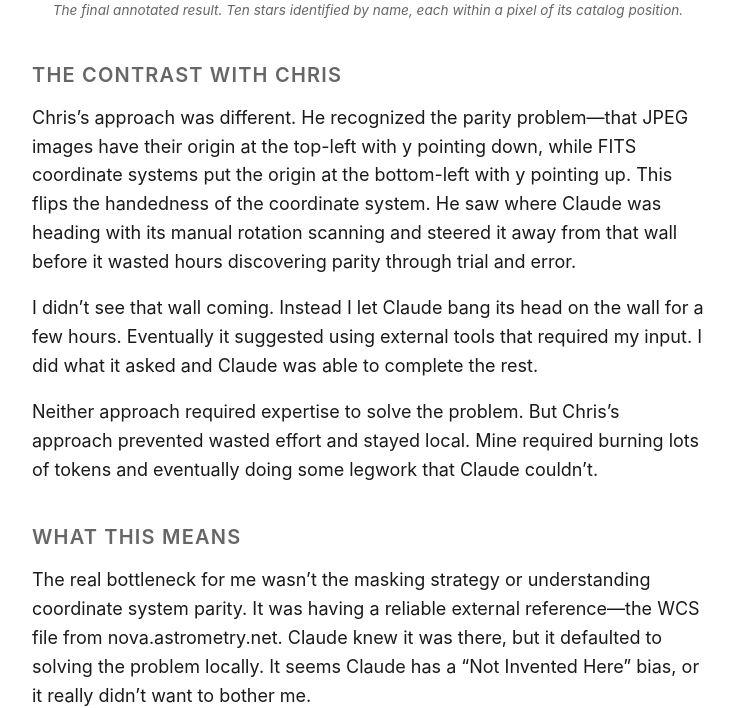
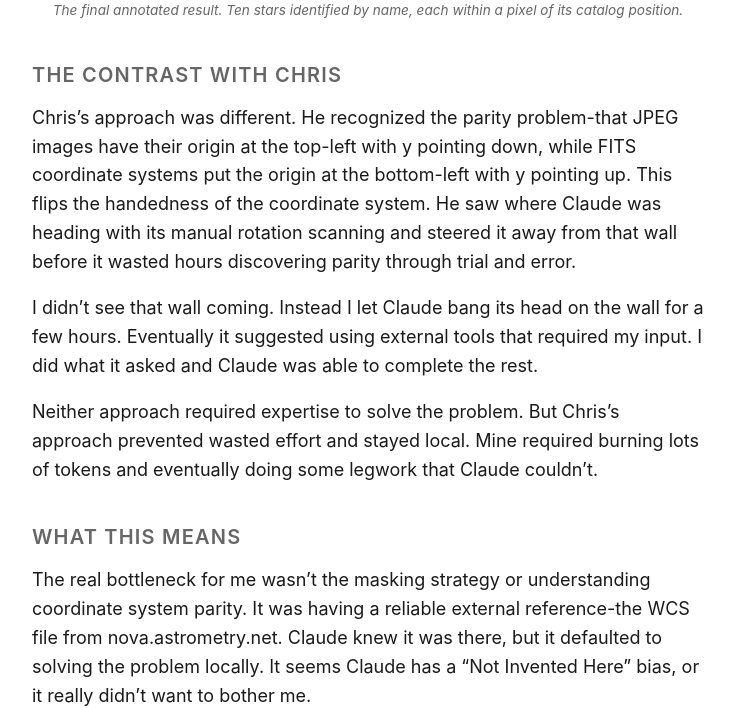
Before and after one commit to scottholdren/holdren.ai, a Jekyll site: the page built from _posts/2026-04-10-platesolving-without-domain-knowledge.md, in a window 1280 px wide and 1400 px high, scrolled down 4911 px. Shown: the part 282-990 px from the top of the window, without its empty margins (272-1007 px from the left). Built offline with Jekyll 4.4.1, drawn with Linux system fonts in a browser that asks for light colours; some of the changed text lies outside the part shown.

Commit message:
Replace em dashes with hyphens in platesolving post
Co-Authored-By: Claude Opus 4.6 (1M context) <noreply@anthropic.com>

```diff
--- a/_posts/2026-04-10-platesolving-without-domain-knowledge.md
+++ b/_posts/2026-04-10-platesolving-without-domain-knowledge.md
@@ -2,15 +2,15 @@
 layout: post
 title: "Platesolving Without Domain Knowledge"
 date: 2026-04-10
-description: "Two different paths to solving the same plate-solving problem — one with domain expertise, one without."
+description: "Two different paths to solving the same plate-solving problem - one with domain expertise, one without."
 ---
 
-My friend <a href="https://quietlife.net/2026/04/08/platesolving-for-fun-and-no-profit/">cwage</a> wrote about analyzing an Artemis II photo using plate solving—identifying which stars and celestial objects are visible in a photo of the Moon with the Sun behind it. His post documents how he used Claude Code to walk through the problem, hit a wall (the parity issue—FITS coordinate systems vs. JPEG coordinate systems), and then steered Claude through the solution once he recognized what was wrong.
+My friend <a href="https://quietlife.net/2026/04/08/platesolving-for-fun-and-no-profit/">cwage</a> wrote about analyzing an Artemis II photo using plate solving-identifying which stars and celestial objects are visible in a photo of the Moon with the Sun behind it. His post documents how he used Claude Code to walk through the problem, hit a wall (the parity issue-FITS coordinate systems vs. JPEG coordinate systems), and then steered Claude through the solution once he recognized what was wrong.
 
 I was curious - could I solve the same problem with Claude but no domain knowledge? I didn't know what parity was. I had never heard of plate solving. I just gave Claude the image and asked it to identify the 10 brightest celestial bodies and annotate the image. Here's what happened when I let Claude navigate completely blind.
 
 <figure>
-  <img src="/assets/posts/platesolving/art002e009301~large.jpg" alt="The original Artemis eclipse photo — the Moon surrounded by the Sun's corona, with faint stars scattered in the background.">
+  <img src="/assets/posts/platesolving/art002e009301~large.jpg" alt="The original Artemis eclipse photo - the Moon surrounded by the Sun's corona, with faint stars scattered in the background.">
   <figcaption>The original image. Moon, corona, and a scattering of stars hiding in the glow.</figcaption>
 </figure>
 
@@ -18,7 +18,7 @@ I was curious - could I solve the same problem with Claude but no domain knowled
 
 Claude's initial instinct was to build a plate solver from scratch. It used the skyfield library to compute where stars should be. It built custom scripts to detect bright spots in the image. It tried to match them against star catalogs using rotation scanning and source extraction.
 
-For over 30 minutes, it kept iterating. It tried different extraction heuristics. It tested different FOV estimates. It rotated through different rotation angles. Nothing converged. It blamed the corona glow—that bright halo around the Moon—for contaminating every source extraction attempt. It fixed angular separation calculation bugs. It tried different Moon detection methods. It tweaked brightness thresholds.
+For over 30 minutes, it kept iterating. It tried different extraction heuristics. It tested different FOV estimates. It rotated through different rotation angles. Nothing converged. It blamed the corona glow-that bright halo around the Moon-for contaminating every source extraction attempt. It fixed angular separation calculation bugs. It tried different Moon detection methods. It tweaked brightness thresholds.
 
 Several times it asked me for additional context.  I told it I had nothing to go on except the photo.
 
@@ -35,7 +35,7 @@ That was honest. It was also the right call.
 
 ## The Astrometry.net Suggestion
 
-At this point, Claude proposed a different approach: use `solve-field`, astrometry.net's local plate solver, with proper index files. It started downloading index files covering various scales. It tried running the solver on the original image. That didn't work—the corona confused it, and it guessed the wrong FOV. It tried on a masked image. That didn't work either.
+At this point, Claude proposed a different approach: use `solve-field`, astrometry.net's local plate solver, with proper index files. It started downloading index files covering various scales. It tried running the solver on the original image. That didn't work-the corona confused it, and it guessed the wrong FOV. It tried on a masked image. That didn't work either.
 
 Then Claude suggested something simpler: upload a masked version to nova.astrometry.net, the web service. It said: "Upload the masked image to http://nova.astrometry.net... It has all the index files and would solve this in minutes, giving you an exact WCS solution."
 
@@ -44,19 +44,19 @@ That sounded reasonable. I did it.
 ## The Masked Image Fails
 
 <figure>
-  <img src="/assets/posts/platesolving/masked_first_full.jpg" alt="Claude's first masking attempt — almost the entire frame is black. The stars have been masked out along with the corona.">
+  <img src="/assets/posts/platesolving/masked_first_full.jpg" alt="Claude's first masking attempt - almost the entire frame is black. The stars have been masked out along with the corona.">
   <figcaption>Claude's original mask. Doomed from the start.</figcaption>
 </figure>
 
 I uploaded the masked image Claude had generated. nova.astrometry.net returned: <a href="https://nova.astrometry.net/user_images/15025640">job failed</a>.
 
-Claude's response was straightforward: "That's unfortunate but not surprising — the corona glow probably defeated their source extractor too."
+Claude's response was straightforward: "That's unfortunate but not surprising - the corona glow probably defeated their source extractor too."
 
-The mask had been too aggressive—gray > 35 as the glow threshold ended up masking almost everything, including the actual stars. It generated yet another improved masked version, this time just a black circle over the Moon/corona center with all the stars preserved.
+The mask had been too aggressive-gray > 35 as the glow threshold ended up masking almost everything, including the actual stars. It generated yet another improved masked version, this time just a black circle over the Moon/corona center with all the stars preserved.
 
 <figure>
-  <img src="/assets/posts/platesolving/masked_eclipse.jpg" alt="Claude's second masking attempt — almost the entire frame is black, with only a sliver of sky visible. The stars have been masked out along with the corona.">
-  <figcaption>Claude's "improved" mask. Less aggressive — but still clearly struggling with the assignment.</figcaption>
+  <img src="/assets/posts/platesolving/masked_eclipse.jpg" alt="Claude's second masking attempt - almost the entire frame is black, with only a sliver of sky visible. The stars have been masked out along with the corona.">
+  <figcaption>Claude's "improved" mask. Less aggressive - but still clearly struggling with the assignment.</figcaption>
 </figure>
 
 
@@ -85,7 +85,7 @@ The final output was 10 stars with proper names and labels in the right spots.
 
 ## The Contrast with Chris
 
-Chris's approach was different. He recognized the parity problem—that JPEG images have their origin at the top-left with y pointing down, while FITS coordinate systems put the origin at the bottom-left with y pointing up. This flips the handedness of the coordinate system. He saw where Claude was heading with its manual rotation scanning and steered it away from that wall before it wasted hours discovering parity through trial and error.
+Chris's approach was different. He recognized the parity problem-that JPEG images have their origin at the top-left with y pointing down, while FITS coordinate systems put the origin at the bottom-left with y pointing up. This flips the handedness of the coordinate system. He saw where Claude was heading with its manual rotation scanning and steered it away from that wall before it wasted hours discovering parity through trial and error.
 
 I didn't see that wall coming. Instead I let Claude bang its head on the wall for a few hours. Eventually it suggested using external tools that required my input. I did what it asked and Claude was able to complete the rest.
 
@@ -94,7 +94,7 @@ Neither approach required expertise to solve the problem. But Chris's approach p
 
 ## What This Means
 
-The real bottleneck for me wasn't the masking strategy or understanding coordinate system parity. It was having a reliable external reference—the WCS file from nova.astrometry.net. Claude knew it was there, but it defaulted to solving the problem locally. It seems Claude has a "Not Invented Here" bias, or it really didn't want to bother me.
+The real bottleneck for me wasn't the masking strategy or understanding coordinate system parity. It was having a reliable external reference-the WCS file from nova.astrometry.net. Claude knew it was there, but it defaulted to solving the problem locally. It seems Claude has a "Not Invented Here" bias, or it really didn't want to bother me.
 
 Chris knew how to steer the solution early because he understood the domain. I stumbled into it by testing Claude's suggestion after exhausting all options.
 
```
